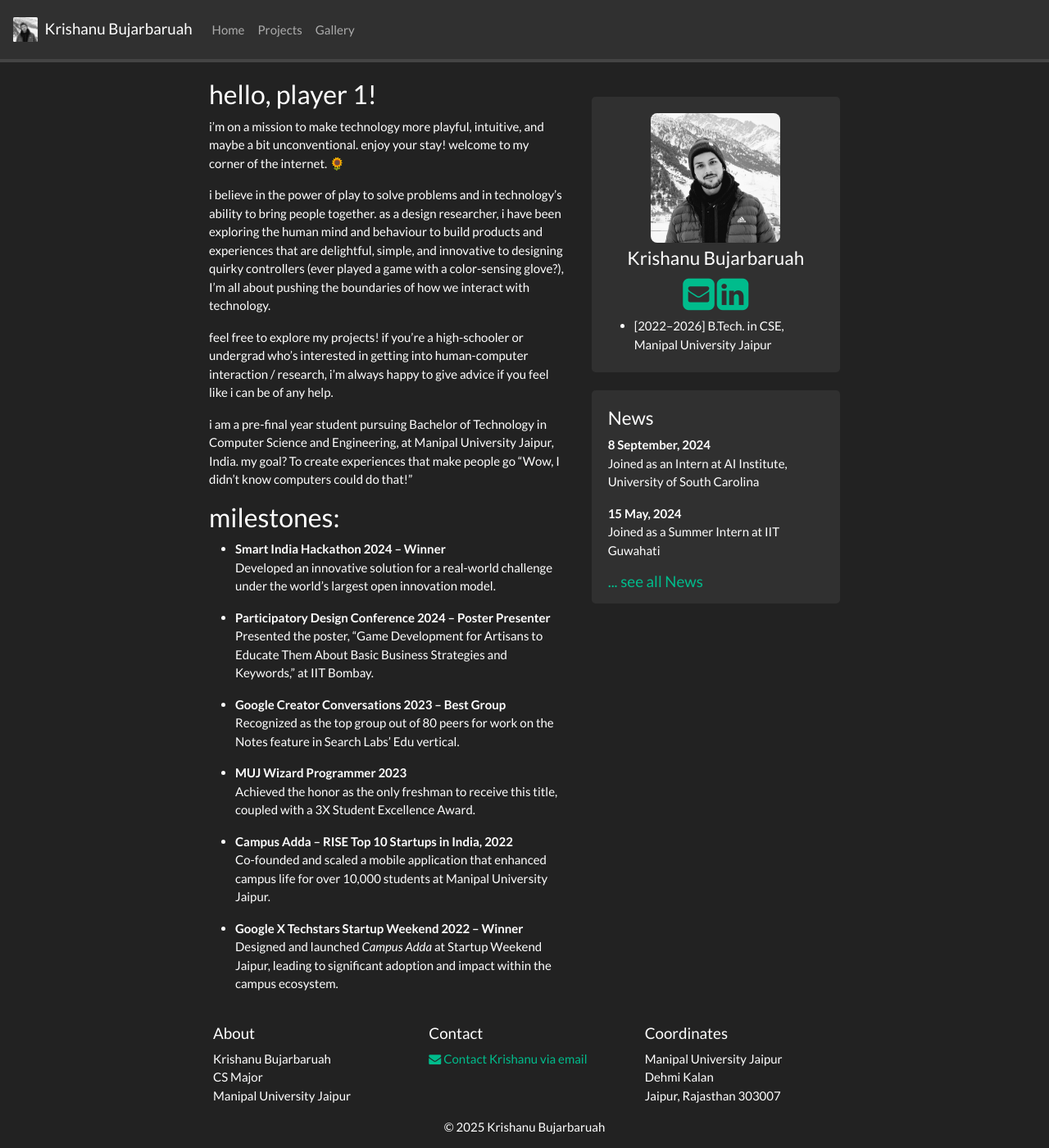
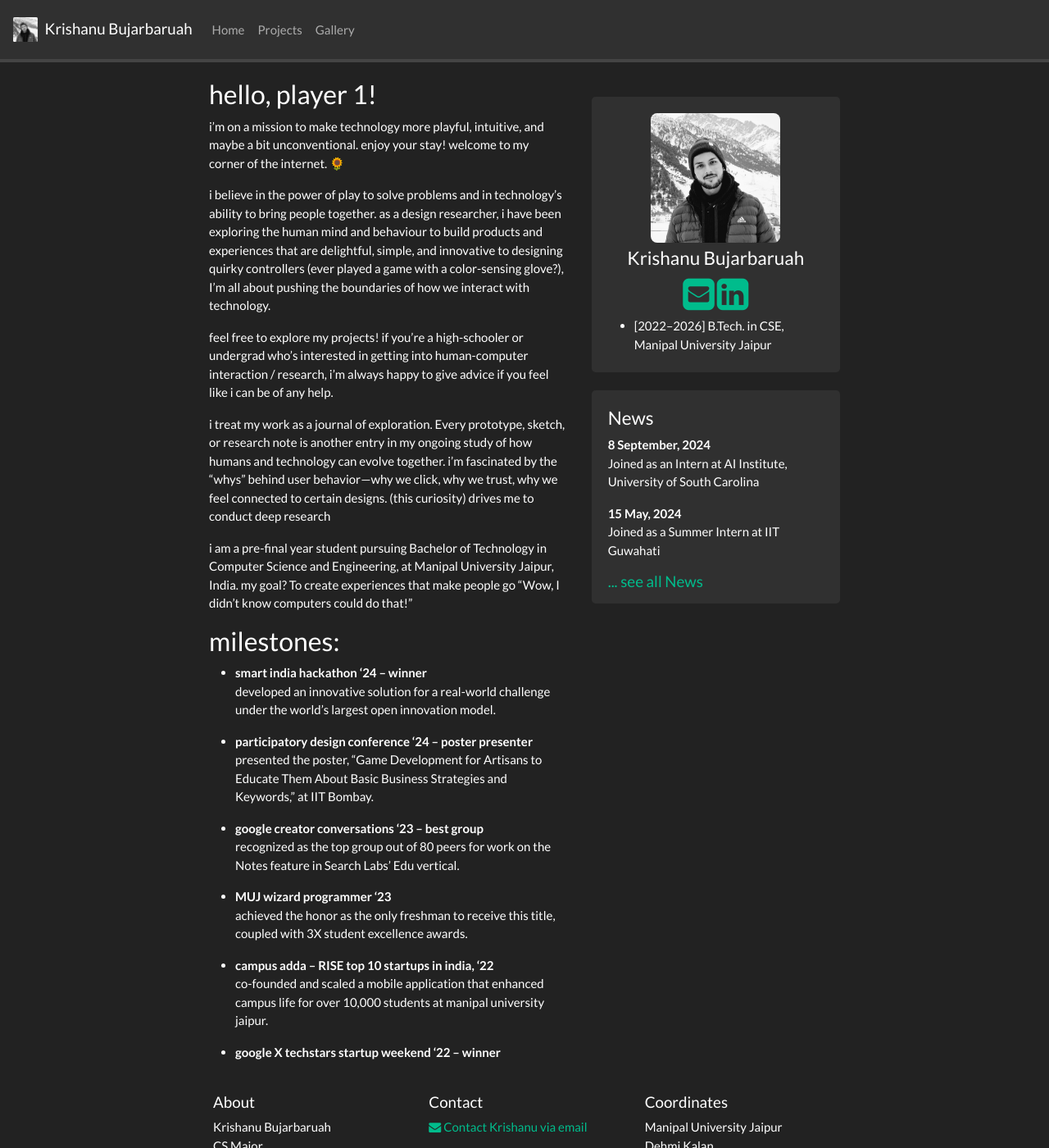
Before and after one commit to krishanubujarbaruah/krishanubujarbaruah.github.io, a Jekyll site: the page built from _pages/home.md, in a window 1280 px wide and 1400 px high. Shown: the whole window at 82% size. Built offline with Jekyll 4.4.1, drawn with Linux system fonts in a browser that asks for light colours; nearby versions of some CDN libraries; a style sheet for code colours, icons or effects is not loaded.

Commit message:
Update home.md

```diff
--- a/_pages/home.md
+++ b/_pages/home.md
@@ -13,25 +13,26 @@ i believe in the power of play to solve problems and in technology's ability to
 
 feel free to explore my projects! if you're a high-schooler or undergrad who's interested in getting into human-computer interaction / research, i'm always happy to give advice if you feel like i can be of any help.
 
+i treat my work as a journal of exploration. Every prototype, sketch, or research note is another entry in my ongoing study of how humans and technology can evolve together. i’m fascinated by the “whys” behind user behavior—why we click, why we trust, why we feel connected to certain designs. (this curiosity) drives me to conduct deep research
+
 i am a pre-final year student pursuing Bachelor of Technology in Computer Science and Engineering, at Manipal University Jaipur, India.
 my goal? To create experiences that make people go "Wow, I didn't know computers could do that!"
 
 ### milestones:
 
-- **Smart India Hackathon 2024 – Winner**
-  Developed an innovative solution for a real-world challenge under the world's largest open innovation model.
+- **smart india hackathon '24 – winner**
+  developed an innovative solution for a real-world challenge under the world's largest open innovation model.
 
-- **Participatory Design Conference 2024 – Poster Presenter**
-  Presented the poster, "Game Development for Artisans to Educate Them About Basic Business Strategies and Keywords," at IIT Bombay.
+- **participatory design conference '24 – poster presenter**
+  presented the poster, "Game Development for Artisans to Educate Them About Basic Business Strategies and Keywords," at IIT Bombay.
 
-- **Google Creator Conversations 2023 – Best Group**
-  Recognized as the top group out of 80 peers for work on the Notes feature in Search Labs' Edu vertical.
+- **google creator conversations '23 – best group**
+  recognized as the top group out of 80 peers for work on the Notes feature in Search Labs' Edu vertical.
 
-- **MUJ Wizard Programmer 2023**
-  Achieved the honor as the only freshman to receive this title, coupled with a 3X Student Excellence Award.
+- **MUJ wizard programmer '23**
+  achieved the honor as the only freshman to receive this title, coupled with 3X student excellence awards.
 
-- **Campus Adda – RISE Top 10 Startups in India, 2022**
-  Co-founded and scaled a mobile application that enhanced campus life for over 10,000 students at Manipal University Jaipur.
+- **campus adda – RISE top 10 startups in india, '22**
+  co-founded and scaled a mobile application that enhanced campus life for over 10,000 students at manipal university jaipur.
 
-- **Google X Techstars Startup Weekend 2022 – Winner**
-  Designed and launched *Campus Adda* at Startup Weekend Jaipur, leading to significant adoption and impact within the campus ecosystem.
+- **google X techstars startup weekend '22 – winner**
```
